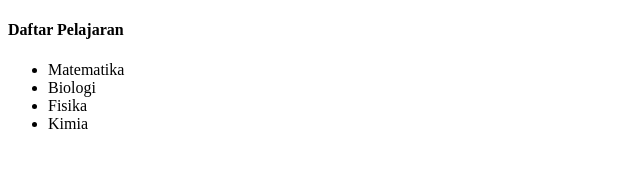
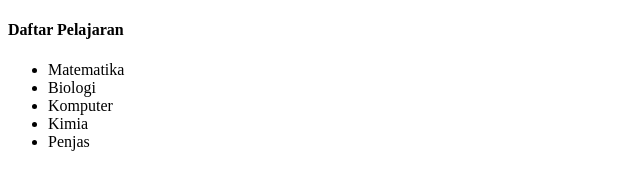
Before and after one commit to faisalkun/projek-baru, a plain HTML site: page index.html in a window 1280 px wide. Shown: the full height of the page, 0-640 px from the left. Drawn offline with Linux system fonts and the light colour scheme.

Commit message:
mengubah isi index.html

```diff
--- a/index.html
+++ b/index.html
@@ -9,8 +9,9 @@
 		<ul>
 			<li>Matematika</li>
 			<li>Biologi</li>
-			<li>Fisika</li>
+			<li>Komputer</li>
 			<li>Kimia</li>
+			<li>Penjas</li>
 		</ul>
 
 </body>
```
